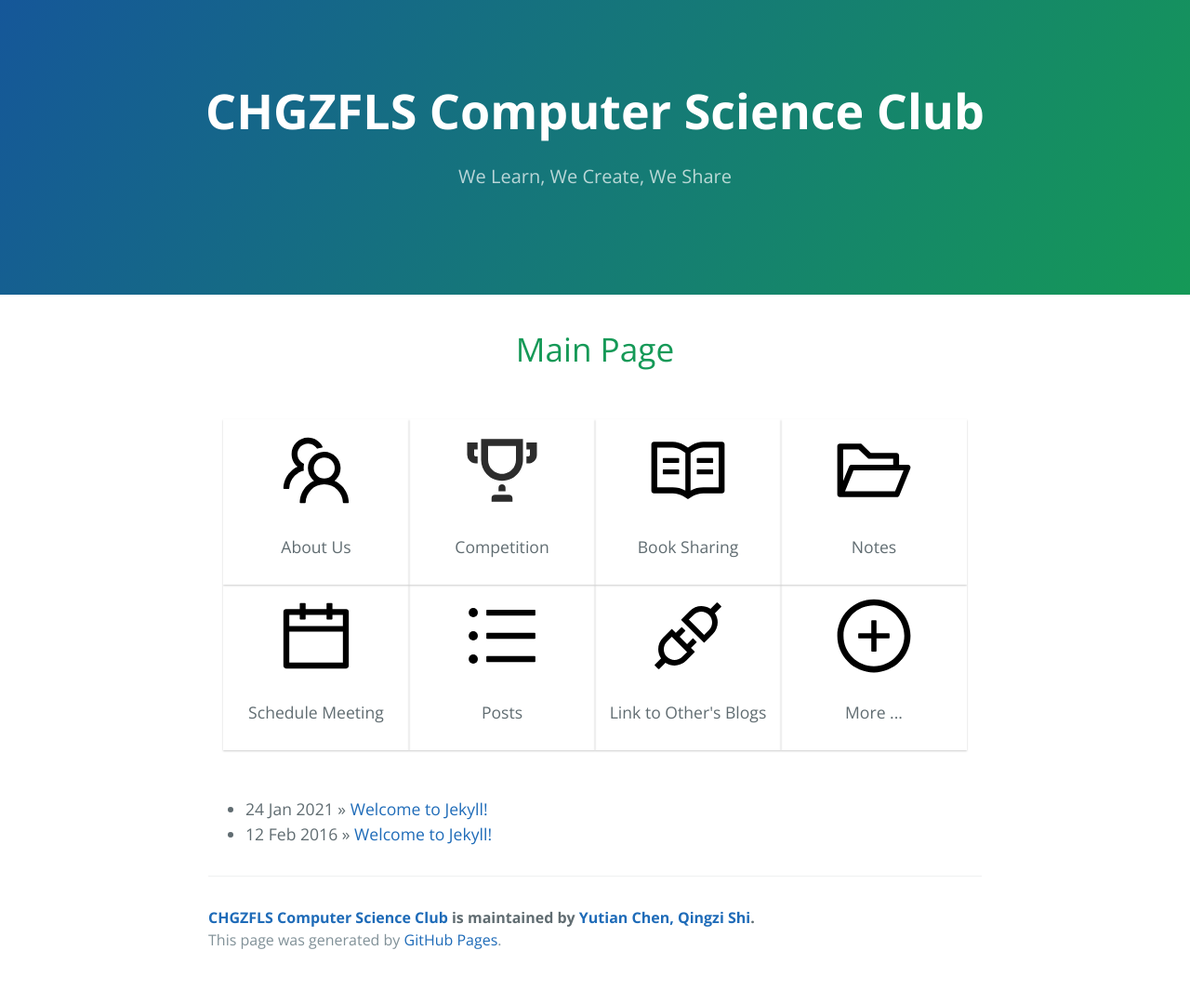
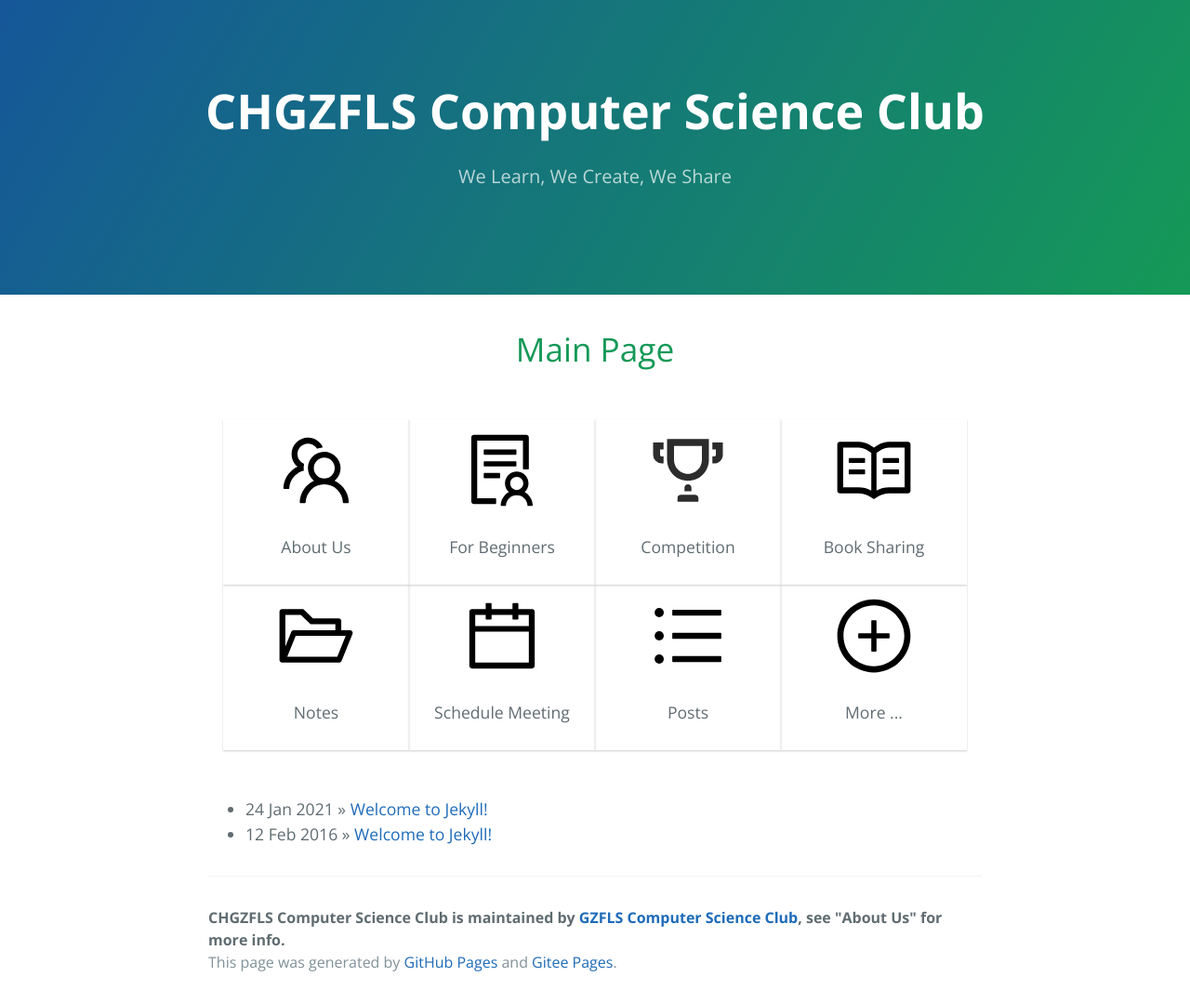
Before and after one commit to MarkChenYutian/gwcsclub, a Jekyll site: the page built from index.md, in a window 1280 px wide. Shown: the whole page at 93% size. Built offline with Jekyll 4.4.1, drawn with Linux system fonts in a browser that asks for light colours; before the commit the page ends 1055 px from its top, so only the background shows below that.

Commit message:
Update Main Page

```diff
--- a/_config.yml
+++ b/_config.yml
@@ -7,7 +7,7 @@ locale:       "en"
 
 # About/contact
 author:
-  name:       Yutian Chen, Qingzi Shi
+  name:       GZFLS Computer Science Club
   url:        http://yourhomepage.com
 
 # Gems
--- a/_includes/page-footer.html
+++ b/_includes/page-footer.html
@@ -1,4 +1,4 @@
 <footer class="site-footer">
-  <span class="site-footer-owner"><a href="{{ site.url }}">{{ site.title }}</a> is maintained by <a href="{{ site.author.url }}">{{ site.author.name }}</a>.</span>
-  <span class="site-footer-credits">This page was generated by <a href="https://pages.github.com">GitHub Pages</a>.</span>
+  <span class="site-footer-owner">{{ site.title }} is maintained by <a href="{{ site.author.url }}">{{ site.author.name }}</a>, see "About Us" for more info.</span>
+  <span class="site-footer-credits">This page was generated by <a href="https://pages.github.com">GitHub Pages</a> and <a href="https://gitee.com/help/articles/4136">Gitee Pages</a>.</span>
 </footer>
--- a/css/personalize.css
+++ b/css/personalize.css
@@ -17,7 +17,7 @@
     transition: 0.5s;
     background-color: #159995;
     color: rgba(255, 255, 255, 0.8);
-    box-shadow: 0 8px 16px 0 rgba(0,0,0,0.2);
+    box-shadow: 0 8px 16px 0 rgba(0, 0, 0, 0.4);
     text-decoration: none;
 }
 
--- a/index.md
+++ b/index.md
@@ -9,6 +9,10 @@ title: {{ site.name }}
   <div class="card">
     <img src="{{ site.baseurl }}/assets/aboutUs.svg" height="50%" width="50%"/>
     <p>About Us</p>
+  </div>
+  <div class="card">
+    <img src="{{ site.baseurl }}/assets/toBeginners.svg" height="50%" width="50%"/>
+    <p>For Beginners</p>
   </div>
   <div class="card">
     <img src="{{ site.baseurl }}/assets/competition.svg" height="50%" width="50%"/>
@@ -30,10 +34,7 @@ title: {{ site.name }}
     <img src="{{ site.baseurl }}/assets/column.svg" height="50%" width="50%"/>
     <p>Posts</p>
   </div>
-  <div class="card">
-    <img src="{{ site.baseurl }}/assets/link.svg" height="50%" width="50%"/>
-    <p>Link to Other's Blogs</p>
-  </div>
+
   <div class="card">
     <img src="{{ site.baseurl }}/assets/more.svg" height="50%" width="50%"/>
     <p>More ...</p>
```
Also changed, not shown: assets/link.svg (deleted), assets/toBeginners.svg (added).
